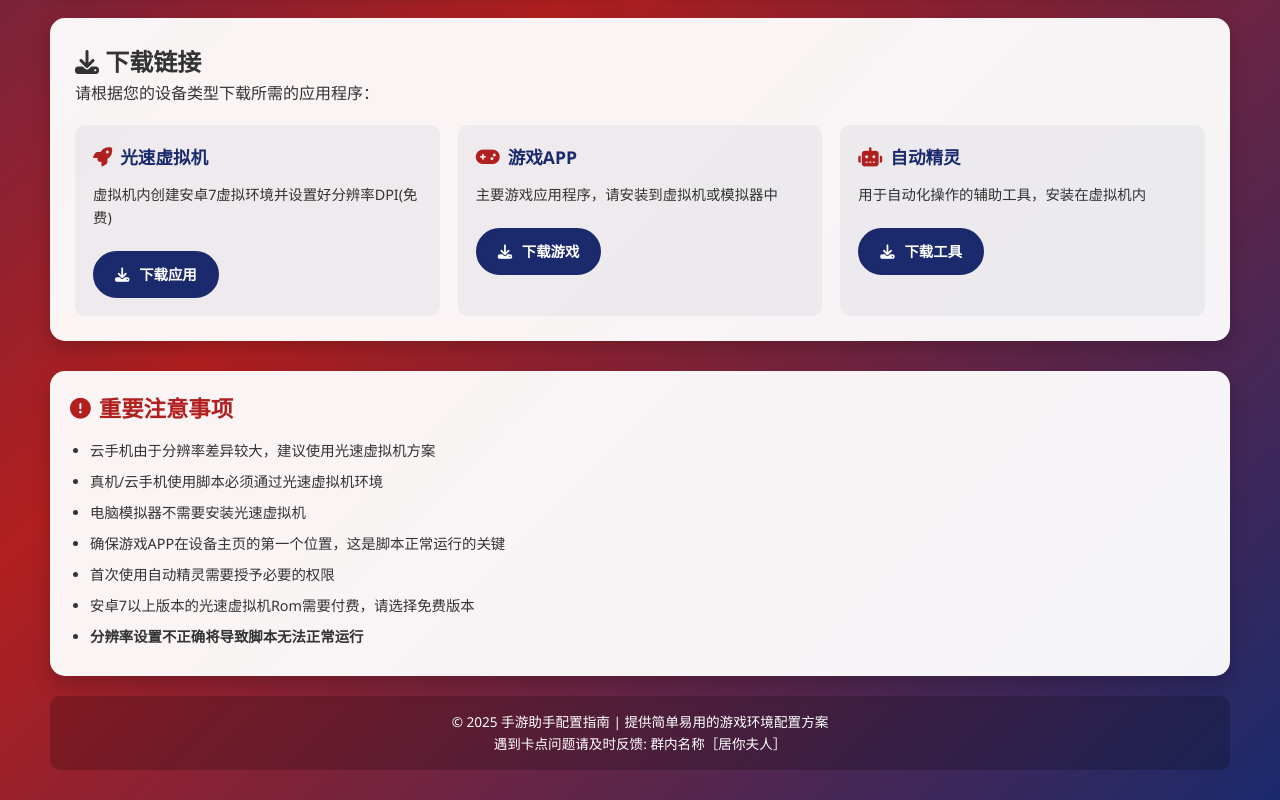
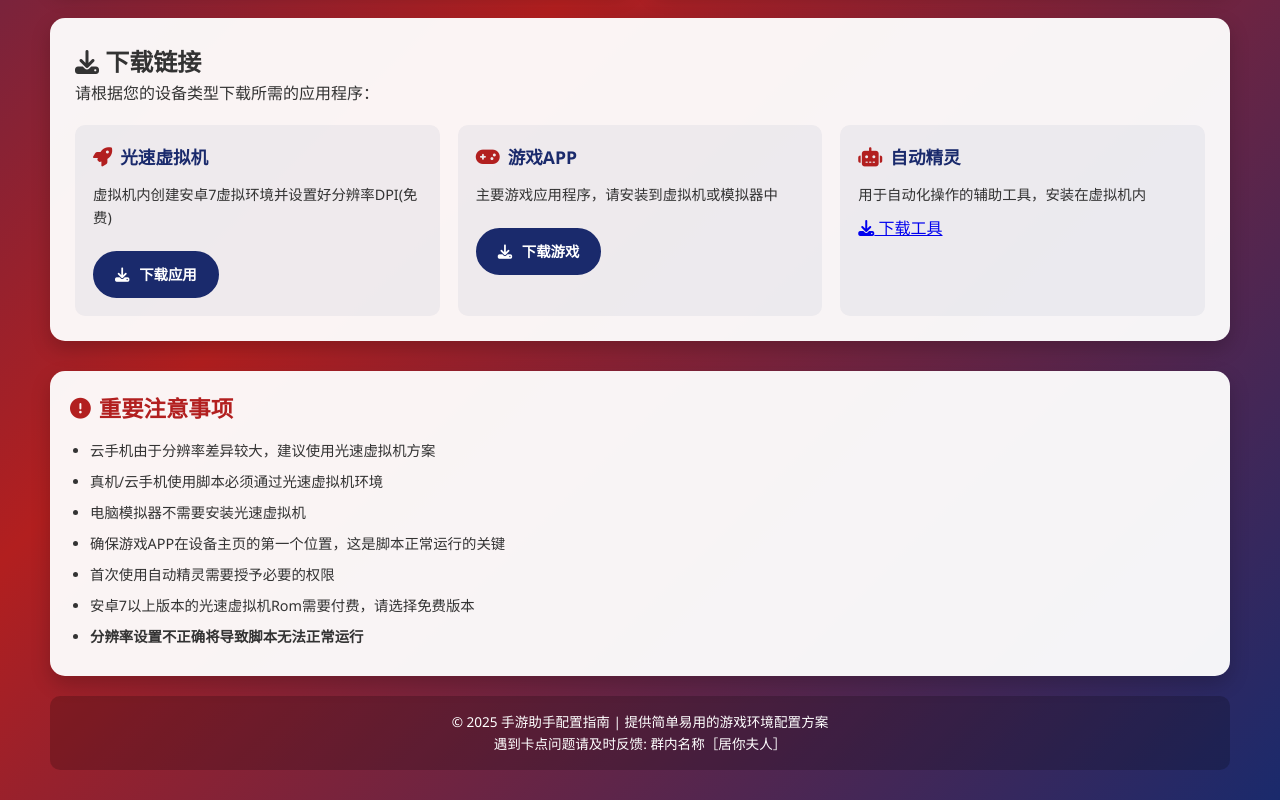
Before and after one commit to qq5855144/tMF, a plain HTML site: page index.html in a window 1280 px wide. Shown: the part 957-1757 px from the top of the page. Drawn offline with Linux system fonts and the light colour scheme.

Commit message:
更新 index.html

```diff
--- a/index.html
+++ b/index.html
@@ -533,7 +533,7 @@
                 <div class="download-item">
                     <h3><i class="fas fa-robot"></i> 自动精灵</h3>
                     <p>用于自动化操作的辅助工具，安装在虚拟机内</p>
-                    <a href="https://node11-33.cdn.dfyun.com.cn/f/N4Igzg9grgTgxgUwEIEMwJALhACwC54AOmA9CXnACYB2AtDAmAHQBelAVgDZNxwgA04aPAQA5FAFsM2NlwEgAZgEtOCAAoo8OLCBIpCAaxKzOAfQBuAJiaWA7DdMnTKGBIBsAFib6DIAL5AA/zdjl_v2.27.2_zdjl_arm64.apk?_ex=1750618800&_si=a2ac15b5d5" class="btn" target="_blank">
+                    <a href="https://zdjl.cdn.dfyun.com.cn/apk/zdjl_v2.27.2_zdjl_arm64.apk">
                         <i class="fas fa-download"></i> 下载工具
                     </a>
                 </div>
```
